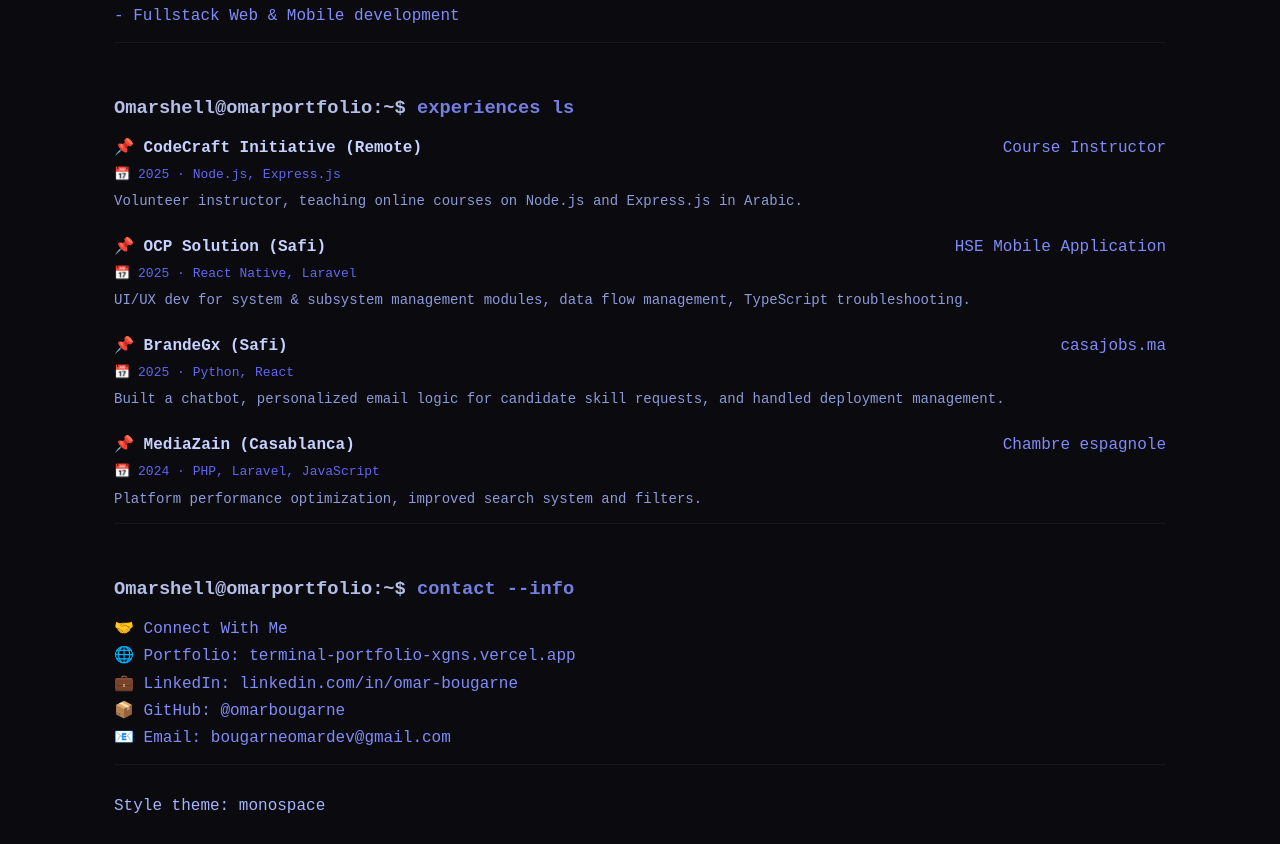
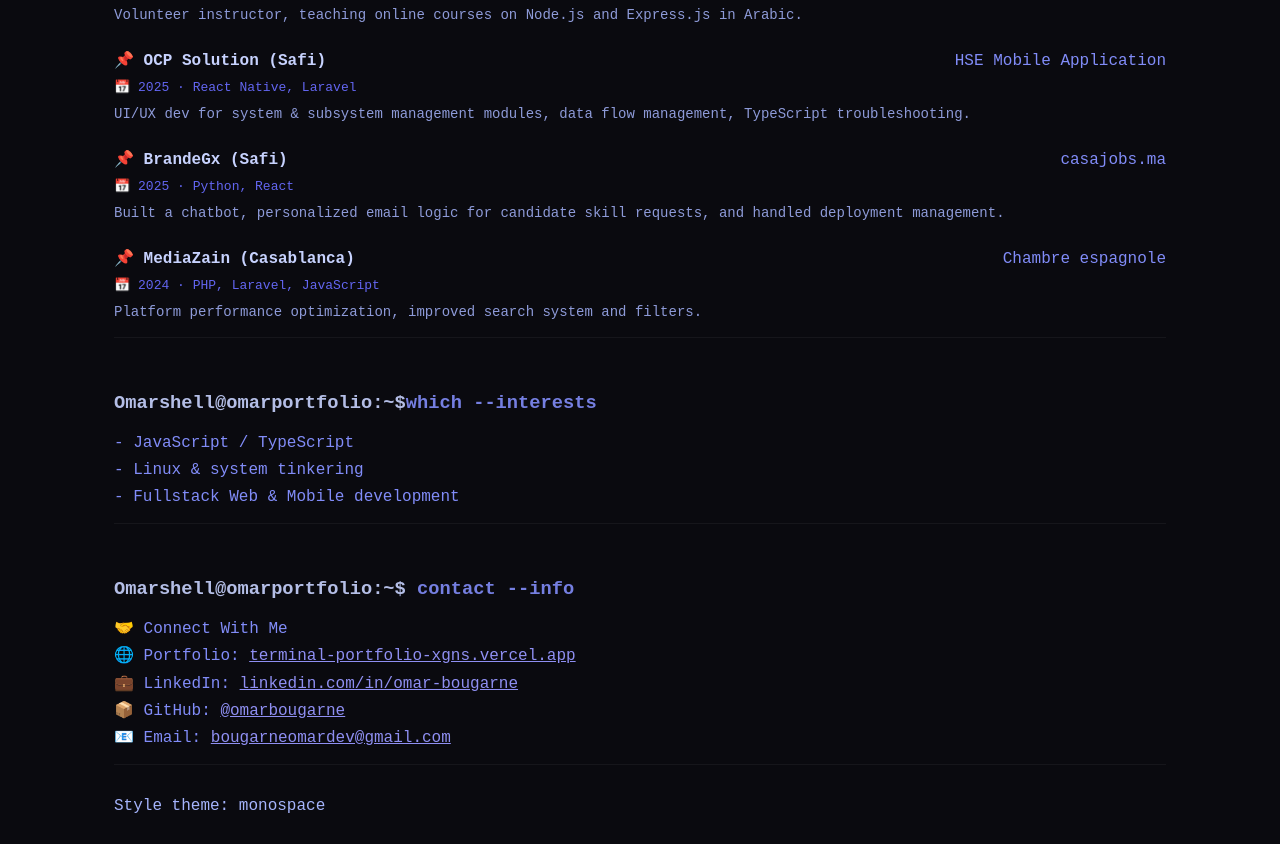
Before and after one commit to omarbougarne/terminal-portfolio, a React app: page / in a window 1280 px wide. Shown: the part 780-1624 px from the top of the page. Built offline with nearby package versions, Linux system fonts and the light colour scheme; the HTML template or start-up script is replaced by a standard one.

Commit message:
Last touch

```diff
--- a/src/App.css
+++ b/src/App.css
@@ -155,12 +155,12 @@
 }
 
 .info a {
-  color: #818cf8;
-  text-decoration: none;
+  color: #8f8ff2;
+  text-decoration: underline;
 }
 
 .info a:hover {
-  text-decoration: underline;
+  text-decoration: none;
 }
 @keyframes blink {
     50% { opacity: 0; }
--- a/src/App.jsx
+++ b/src/App.jsx
@@ -1,11 +1,22 @@
 import { useState } from 'react'
-import projects from './projects'
-import { ascii, systemInfo } from './ascii'
+import projects from './data/projects'
+import { ascii, systemInfo } from './data/ascii'
 import { Contact, Interests, Projects, ProfessionalExperience } from './components'
 import './App.css'
 
+const sections = [
+  { id: 'projects', component: <Projects /> },
+  { id: 'profesionalExperince', component: <ProfessionalExperience /> },
+  { id: 'interests', component: <Interests /> },
+  { id: 'contact', component: <Contact /> },
+]
+
 function App() {
   const [query, setQuery] = useState('')
+
+  const filtered = sections.filter(s => s.id.includes(query.toLowerCase())
+  )
+
 
   return (
     <>
@@ -15,8 +26,13 @@
           <span className="command">omar -h</span>
         </h3>
         <div className="input-line">
-          <input type="text" placeholder="Type a command..." />
-          <span className="cursor">█</span>
+            <span className="cursor">█</span>
+          <input
+          type="text"
+          placeholder="Type a command..."
+          value={query}
+          onChange={(e) => setQuery(e.target.value)}
+          />
         </div>
       </div>
       <div className="terminal">
@@ -24,11 +40,10 @@
           <pre className="ascii">{ascii}</pre>
           <pre className="info">{systemInfo}</pre>
         </div>
-      </div>
-      <Projects />
-      <Interests />
-      <ProfessionalExperience />
-      <Contact />
+        </div>
+        {filtered.map(f => (
+            <div key={f.id}>{f.component}</div>
+        ))}
       <span>Style theme: monospace</span>
     </>
   )
--- a/src/components/professionalExperinces.jsx
+++ b/src/components/professionalExperinces.jsx
@@ -1,34 +1,4 @@
-const experiences = [
-  {
-    place: 'CodeCraft Initiative (Remote)',
-    role: 'Course Instructor',
-    year: '2025',
-    stack: 'Node.js, Express.js',
-    desc: 'Volunteer instructor, teaching online courses on Node.js and Express.js in Arabic.',
-  },
-  {
-    place: 'OCP Solution (Safi)',
-    role: 'HSE Mobile Application',
-    year: '2025',
-    stack: 'React Native, Laravel',
-    desc: 'UI/UX dev for system & subsystem management modules, data flow management, TypeScript troubleshooting.',
-  },
-  {
-    place: 'BrandeGx (Safi)',
-    role: 'casajobs.ma',
-    year: '2025',
-    stack: 'Python, React',
-    desc: 'Built a chatbot, personalized email logic for candidate skill requests, and handled deployment management.',
-  },
-  {
-    place: 'MediaZain (Casablanca)',
-    role: 'Chambre espagnole',
-    year: '2024',
-    stack: 'PHP, Laravel, JavaScript',
-    desc: 'Platform performance optimization, improved search system and filters.',
-  },
-]
-
+import experiences from '../data/experinces'
 export default function ProfessionalExperience() {
   return (
     <div className="command">
--- a/src/components/projects.jsx
+++ b/src/components/projects.jsx
@@ -1,4 +1,4 @@
-import projects from "../projects"
+import projects from "../data/projects"
 export default function Projects() {
   return (
     <div className="command">
--- /dev/null
+++ b/src/data/experinces.js
@@ -0,0 +1,32 @@
+const experiences = [
+  {
+    place: 'CodeCraft Initiative (Remote Part-Time)',
+    role: 'Course Instructor',
+    year: '2026',
+    stack: 'Node.js, Express.js',
+    desc: 'Volunteer instructor, teaching online courses on Node.js and Express.js in Arabic.',
+  },
+  {
+    place: 'OCP Solution (Safi)',
+    role: 'HSE Mobile Application',
+    year: '2025',
+    stack: 'React Native, Laravel',
+    desc: 'UI/UX dev for system & subsystem management modules, data flow management, TypeScript troubleshooting.',
+  },
+  {
+    place: 'BrandeGx (Safi)',
+    role: 'casajobs.ma',
+    year: '2025',
+    stack: 'Python, React',
+    desc: 'Built a chatbot, personalized email logic for candidate skill requests, and handled deployment management.',
+  },
+  {
+    place: 'MediaZain (Casablanca)',
+    role: 'Chambre espagnole',
+    year: '2024',
+    stack: 'PHP, Laravel, JavaScript',
+    desc: 'Platform performance optimization, improved search system and filters.',
+  },
+]
+
+export default experiences;
--- a/src/projects.js
+++ b/src/data/projects.js
@@ -1,20 +1,24 @@
  const projects = [
   {
+    id:1,
     name: "AniDB App",
     stack: "Laravel + Mysql",
     desc: "Fullstack personal storing app for anime and manga media"
   },
   {
+    id:2,
     name: "Discord Buddy",
     stack: "Nodejs + Discordjs",
     desc: "Discord server Bot"
   },
   {
+    id:3,
     name: "Newsletter AI",
     stack: "Nextjs + Supabase",
     desc: "Customizable newsletter"
   },
   {
+    id:4,
     name: "SportsPal",
     stack: "Nest + React Native + MongoDB",
     desc: "Sports entusiasts social app"
```
Also changed, not shown: src/data/ascii.js (renamed from src/ascii.js).
